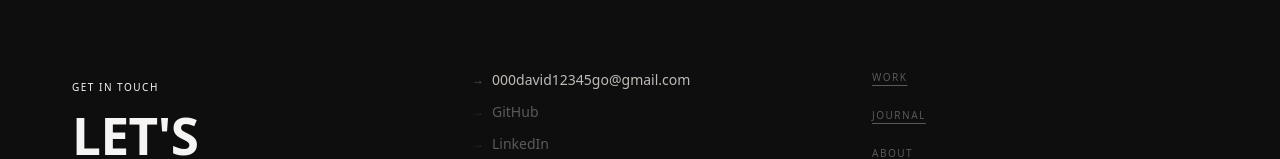
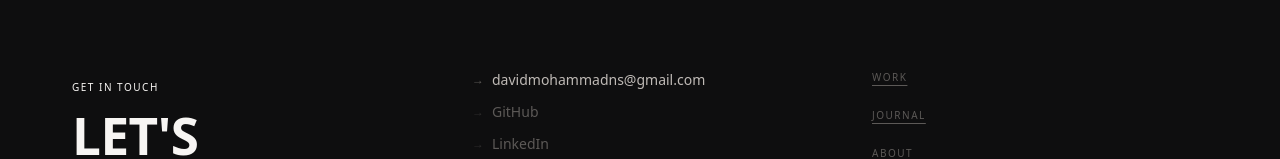
Before and after one commit to me-dav/davfiles-porto, a Next.js app in the folder frontend/: page / in a window 1280 px wide. Shown: the part 3417-3576 px from the top of the page. Built offline with nearby package versions, Linux system fonts and the light colour scheme; no server answers; a web font is replaced by a local one.

Commit message:
link email

```diff
--- a/frontend/src/app/about/page.tsx
+++ b/frontend/src/app/about/page.tsx
@@ -10,8 +10,6 @@ export const metadata: Metadata = {
 };
 
 export default function AboutPage() {
-  const cvInUrl = process.env.NEXT_PUBLIC_CV_In_URL ?? "#";
-  const cvEnUrl = process.env.NEXT_PUBLIC_CV_En_URL ?? "#";
 
   return (
     <Layout>
@@ -66,7 +64,7 @@ export default function AboutPage() {
 
             {/* CV download */}
               <a
-                href={cvInUrl}
+                href="/files/MohammadDavid-resume-In.pdf"
                 target="_blank"
                 rel="noopener noreferrer"
                 download = "mohammad-David-Resume.pdf"
@@ -75,7 +73,7 @@ export default function AboutPage() {
                 CV IND Version <span aria-hidden="true">↓</span>
               </a>
               <a
-                href={cvEnUrl}
+                href="/files/MohammadDavid-resume-En.pdf"
                 target="_blank"
                 rel="noopener noreferrer"
                 download = "mohammad-David-Resume.pdf"
--- a/frontend/src/components/sections/AboutBlock.tsx
+++ b/frontend/src/components/sections/AboutBlock.tsx
@@ -79,16 +79,16 @@ export default function AboutBlock() {
               </Link>
 
               <a
-                href={process.env.NEXT_PUBLIC_CV_In_URL ?? "#"}
+                href="/files/MohammadDavid-resume-In.pdf"
                 target="_blank"
                 rel="noopener noreferrer"
-                download = "Mohammad-David-resume.pdf"
+                download = "MohammadDavid-resume-In.pdf"
                 className="p-2 underline-offset-4 font-body text-xs uppercase tracking-wide2 text-sand hover:text-ash transition-colors duration-300 flex items-center gap-2"
               >
                 CV IND Version <span aria-hidden="true">↓</span>
               </a>
               <a
-                href={process.env.NEXT_PUBLIC_CV_En_URL ?? "#"}
+                href="/files/MohammadDavid-resume-En.pdf"
                 target="_blank"
                 rel="noopener noreferrer"
                 download = "Mohammad-David-resume.pdf"
--- a/frontend/src/components/sections/ContactBlock.tsx
+++ b/frontend/src/components/sections/ContactBlock.tsx
@@ -86,11 +86,12 @@ export default function ContactBlock() {
         </div>
         <div className="contact-animate flex flex-col gap-3">
           <a
-            href="mailto:000david12345go@gmail.com"
+            href="https://mail.google.com/mail/u/0/#inbox?compose=DmwnWtVbDkxgRcdJFbdwhFjkXMmQkqcbgxWQbCGdGsRtkVTZJlZhgLPvkVssGGJKPhmvktFPTwfQ"
+            target="_blank"
             className="font-body text-sm text-ash hover:text-sand transition-colors group flex items-center gap-2 no-underline"
           >
             <span className="text-stone text-xs">→</span>
-            000david12345go@gmail.com
+            davidmohammadns@gmail.com
           </a>
           {SOCIALS.map((s) => (
             <a
```
